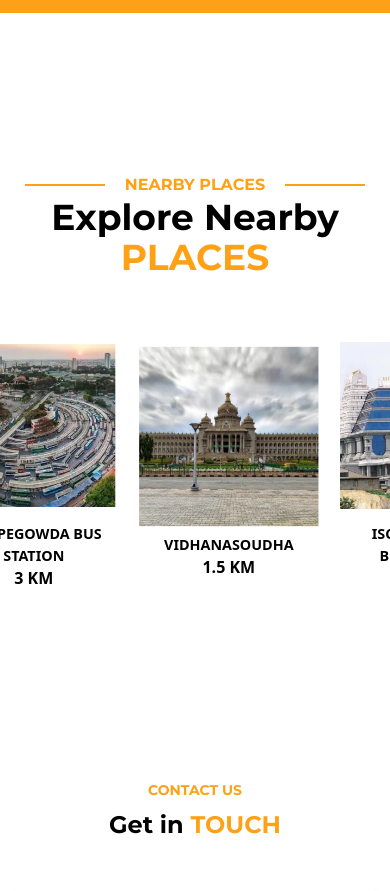
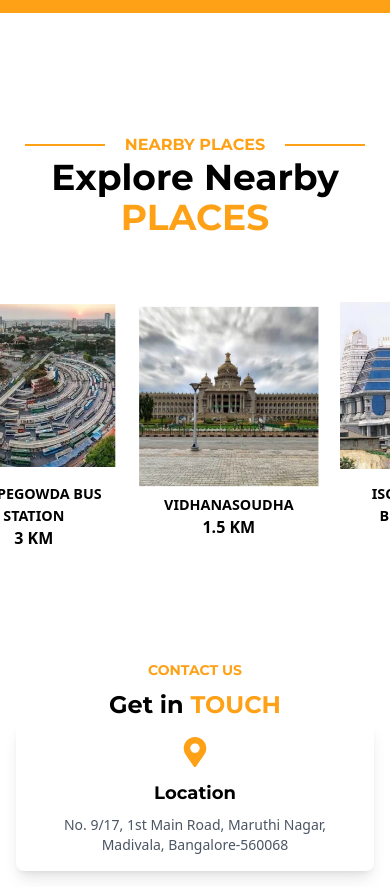
Before and after one commit to ag9731/shri-krishna-stay-in-bengaluru, a React (Vite) app: page / in a window 390 px wide. Shown: the part 6780-7671 px from the top of the page. Built offline with nearby package versions, Linux system fonts and the light colour scheme.

Commit message:
facilities change

```diff
--- a/src/components/Home_Page_Sections/HomeContactUsSection.jsx
+++ b/src/components/Home_Page_Sections/HomeContactUsSection.jsx
@@ -32,9 +32,9 @@ const HomeContactUsSection = () => {
   };
 
   return (
-    <section className="container mx-auto px-4 py-10 sm:py-16">
+    <section className="container mx-auto px-4">
       {/* Section Heading */}
-      <div className="text-center mb-10">
+      <div className="text-center">
         <h5 className="uppercase font-bold font-montserrat text-[#FEA116] inline-flex items-center gap-2 sm:gap-5 text-sm sm:text-base">
           <span className="hidden sm:inline-block w-10 sm:w-20 border-t-2 border-[#FEA116]"></span>
           Contact Us
--- a/src/components/Home_Page_Sections/Home_Nearby_Places.jsx
+++ b/src/components/Home_Page_Sections/Home_Nearby_Places.jsx
@@ -61,7 +61,7 @@ const Home_Nearby_Places = () => {
   ];
 
   return (
-    <section className="container mx-auto py-10">
+    <section className="container mx-auto">
       {/* Upper Section */}
       <section className="text-center mb-10">
         <div className="flex flex-col justify-center items-center">
```
